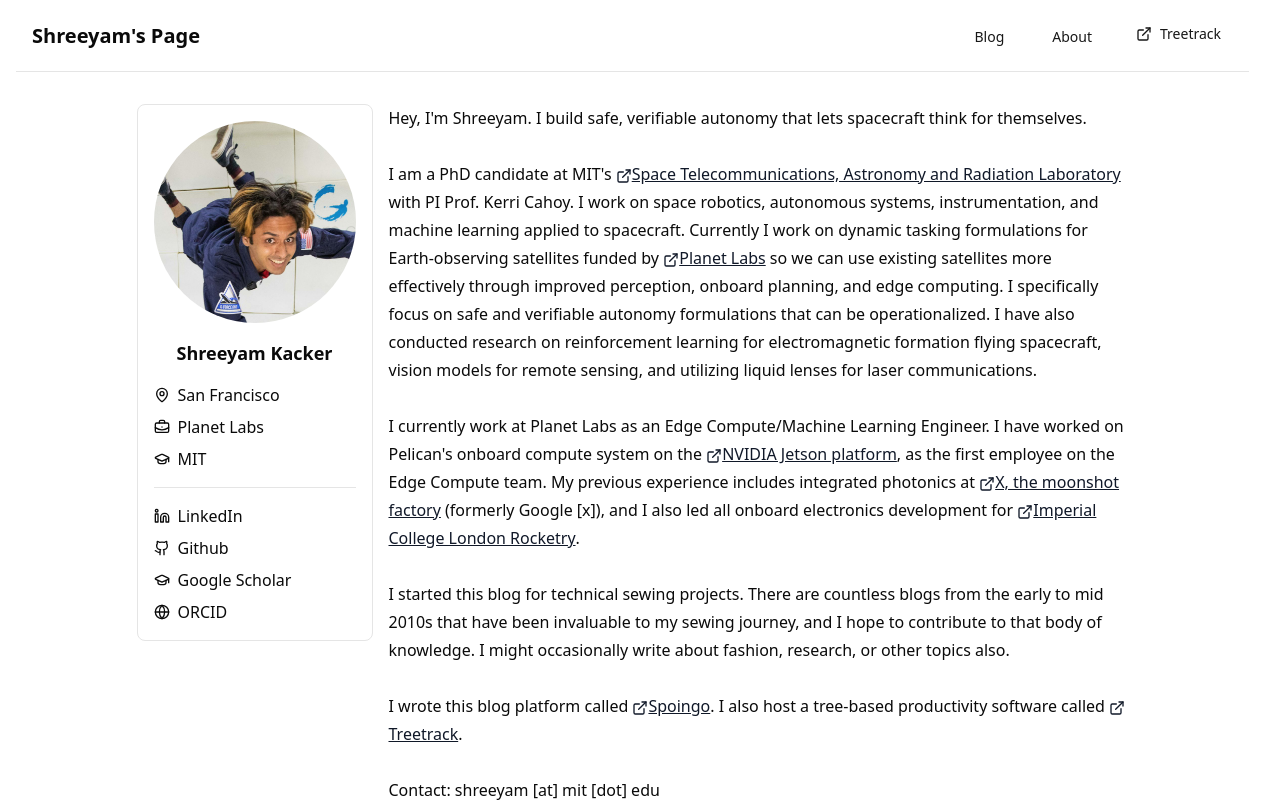
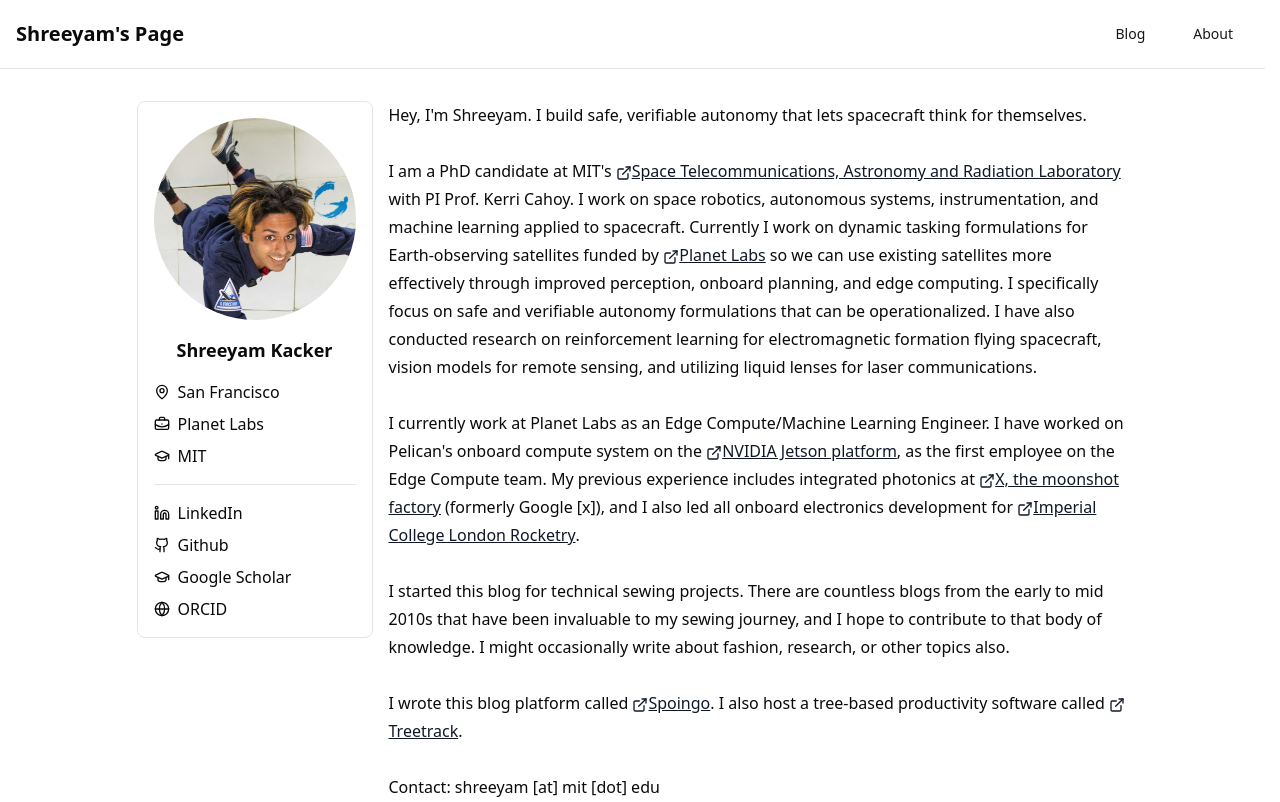
Before and after one commit to Shreeyam/spoingo, a Next.js app: page /about in a window 1280 px wide. Shown: the top 802 px of the page. Built offline with nearby package versions, Linux system fonts and the light colour scheme; no server answers; the database is empty.

Commit message:
update layout

```diff
--- a/src/app/layout.js
+++ b/src/app/layout.js
@@ -24,9 +24,6 @@ function Navbar() {
                     </Link>
                     <Link href="/about">
                         <Button variant="link" >About</Button>
-                    </Link>
-                    <Link href="https://treetrack.xyz/" >
-                        <Button variant="link"><ExternalLink size={16} />Treetrack</Button>
                     </Link>
                 </nav>
             </div>
@@ -67,7 +64,7 @@ export default function RootLayout({ children }) {
                 </Script>
             </head>
             <body>
-                <div className="container px-4 mx-auto">
+                <div className="container mx-auto">
                     <Navbar />
                     <main className="min-h-[calc(100vh-160px)]">{children}</main>
                     <Footer />
```
